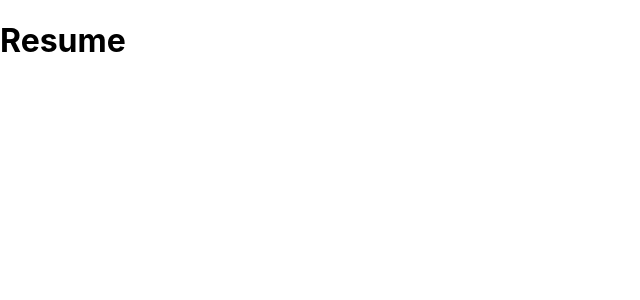
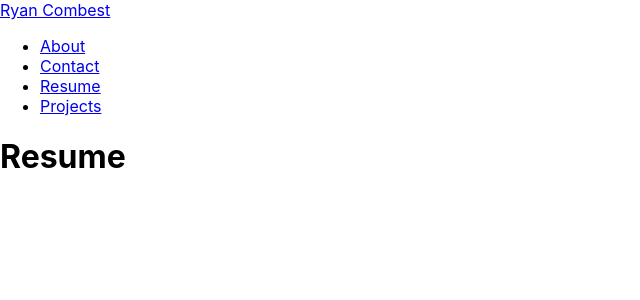
Before and after one commit to Rcombest/react-portfolio, a React (Create React App) app: page /resume in a window 1280 px wide. Shown: the top 300 px of the page, without its empty margins (0-640 px from the left). Built offline with nearby package versions, Linux system fonts and the light colour scheme.

Commit message:
renders the nav bar and creates links to each page

```diff
--- a/src/App.jsx
+++ b/src/App.jsx
@@ -1,5 +1,6 @@
 import './App.css';
 import { Routes, Route } from 'react-router-dom'
+import NavBar from './components/NavBar';
 import About from './pages/About'
 import Home from './pages/Home'
 import Contact from './pages/Contact'
@@ -10,6 +11,7 @@
 function App() {
   return (
     <>
+      <NavBar />
       <Routes>
         <Route path='/About' element={<About />} />
         <Route path='/' element={<Home />} />
--- a/src/components/NavBar.js
+++ b/src/components/NavBar.js
@@ -0,0 +1,25 @@
+import { Link } from "react-router-dom"
+
+function NavBar() {
+  return (
+    <nav>
+      <Link to='/'>Ryan Combest</Link>
+      <ul>
+        <li>
+          <Link to='/About'>About</Link>
+        </li>
+        <li>
+          <Link to='/Contact'>Contact</Link>
+        </li>
+        <li>
+          <Link to='/Resume'>Resume</Link>
+        </li>
+        <li>
+          <Link to='/Projects'>Projects</Link>
+        </li>
+      </ul>
+    </nav>
+  )
+}
+
+export default NavBar
```
